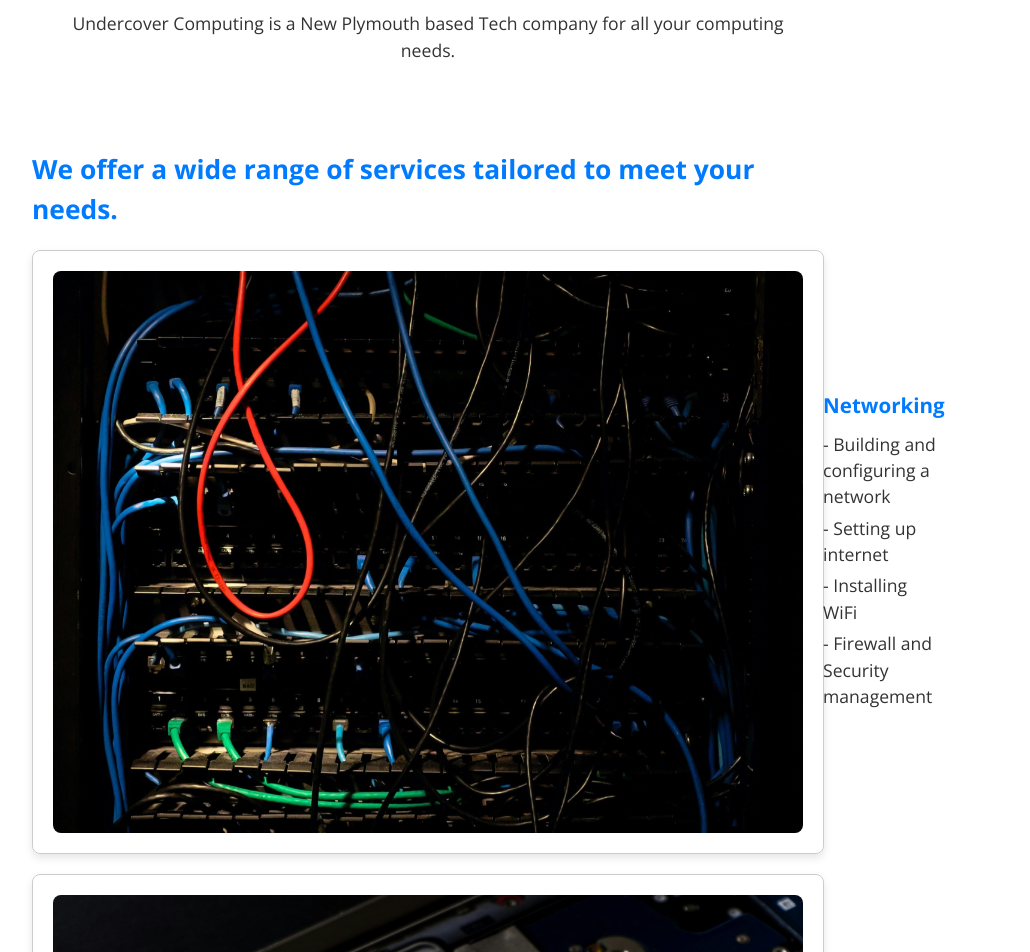
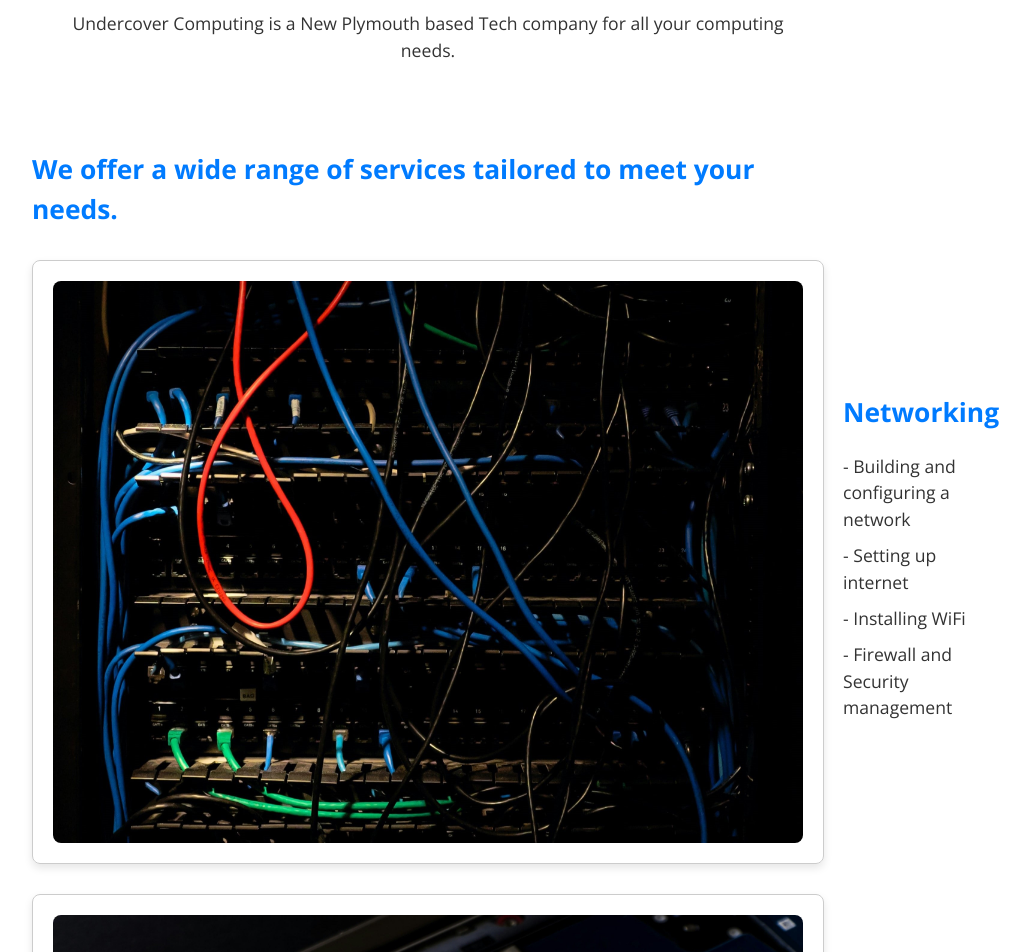
Before and after one commit to UndercoverComputing/undercovercomputing.com, a Jekyll site: the page index.html, which Jekyll copies as it is, in a window 1280 px wide. Shown: the part 499-1451 px from the top of the page, without its empty margins (212-1242 px from the left). Built offline with Jekyll 4.4.1, drawn with Linux system fonts in a browser that asks for light colours.

Commit message:
Update style.scss

```diff
--- a/assets/css/style.scss
+++ b/assets/css/style.scss
@@ -111,29 +111,31 @@
 .service-item {
     display: flex;
     align-items: center; /* Center text vertically */
-    gap: 20px; /* Space between image and text */
-    margin: 20px 0; /* Space between service sections */
-    border: 1px solid #ccc; /* Optional: border for separation */
-    border-radius: 8px; /* Optional: rounded corners */
+    gap: 40px; /* Increase space between image and text */
+    margin: 30px 0; /* More space between sections */
+    border: 1px solid #ccc; /* Box around the entire section */
+    border-radius: 8px; /* Rounded corners for the box */
     padding: 20px;
-    box-shadow: 0 4px 8px rgba(0, 0, 0, 0.1); /* Optional: subtle shadow */
+    box-shadow: 0 4px 8px rgba(0, 0, 0, 0.1); /* Subtle shadow */
 }
 
 .service-item img {
-    flex: 0 0 200px; /* Fixed width for images */
+    flex: 0 0 160px; /* Adjust image size to 80% of previous (200px * 0.8 = 160px) */
     height: auto;
-    border-radius: 8px; /* Optional: round image corners */
+    border-radius: 8px; /* Optional: rounded corners for the image */
 }
 
 .service-content {
     flex: 1;
     display: flex;
     flex-direction: column;
-    justify-content: center; /* Align text to center of image */
+    justify-content: center; /* Center text vertically */
+    gap: 10px; /* Spacing between text elements */
 }
 
 .service-content h3 {
     margin: 0 0 10px;
+    font-size: 1.5em; /* Adjust font size for readability */
 }
 
 .service-content ul {
@@ -143,7 +145,7 @@
 }
 
 .service-content ul li {
-    margin-bottom: 5px;
+    margin-bottom: 10px; /* Space between list items */
 }
 
 /* ---- contact.html ---- */
```
